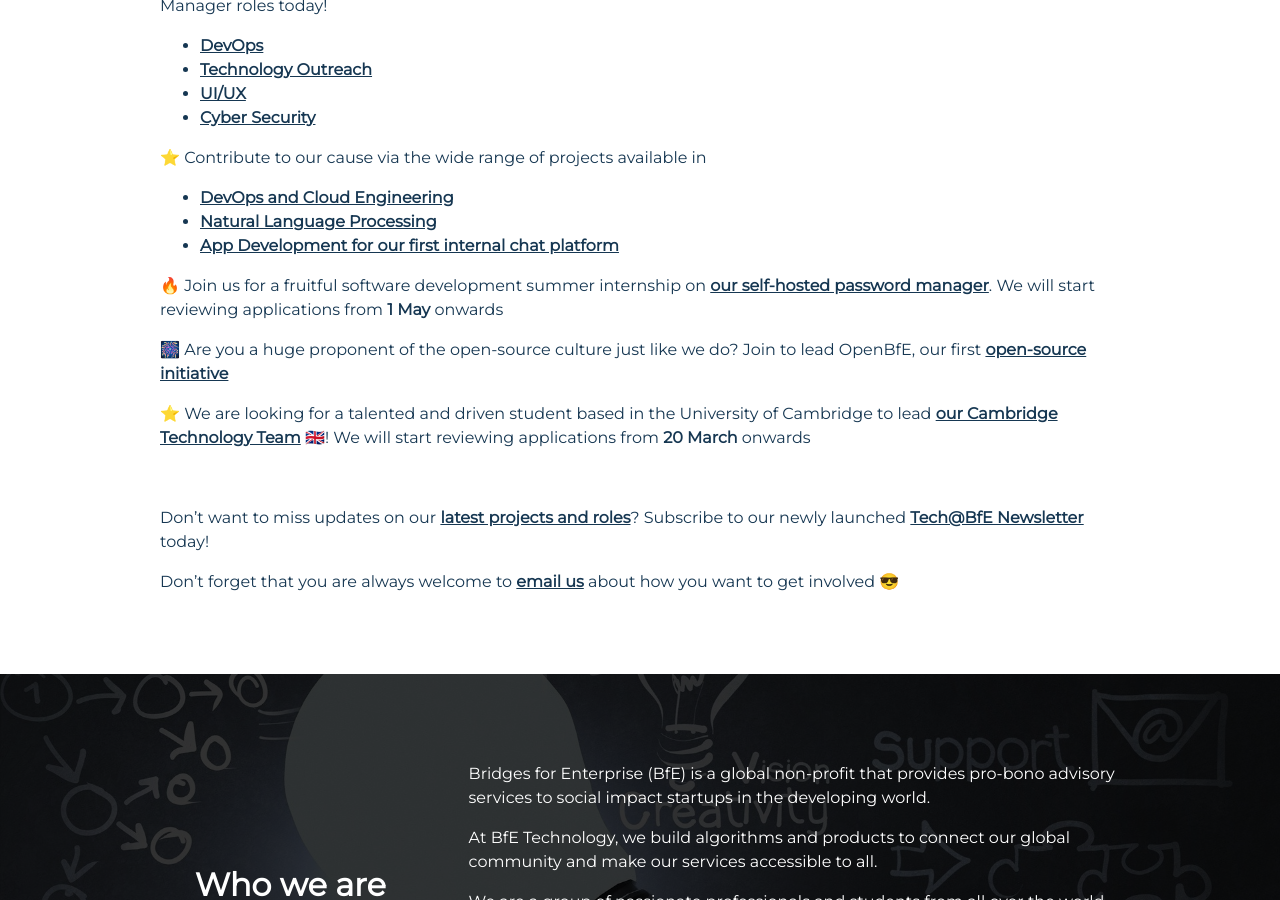
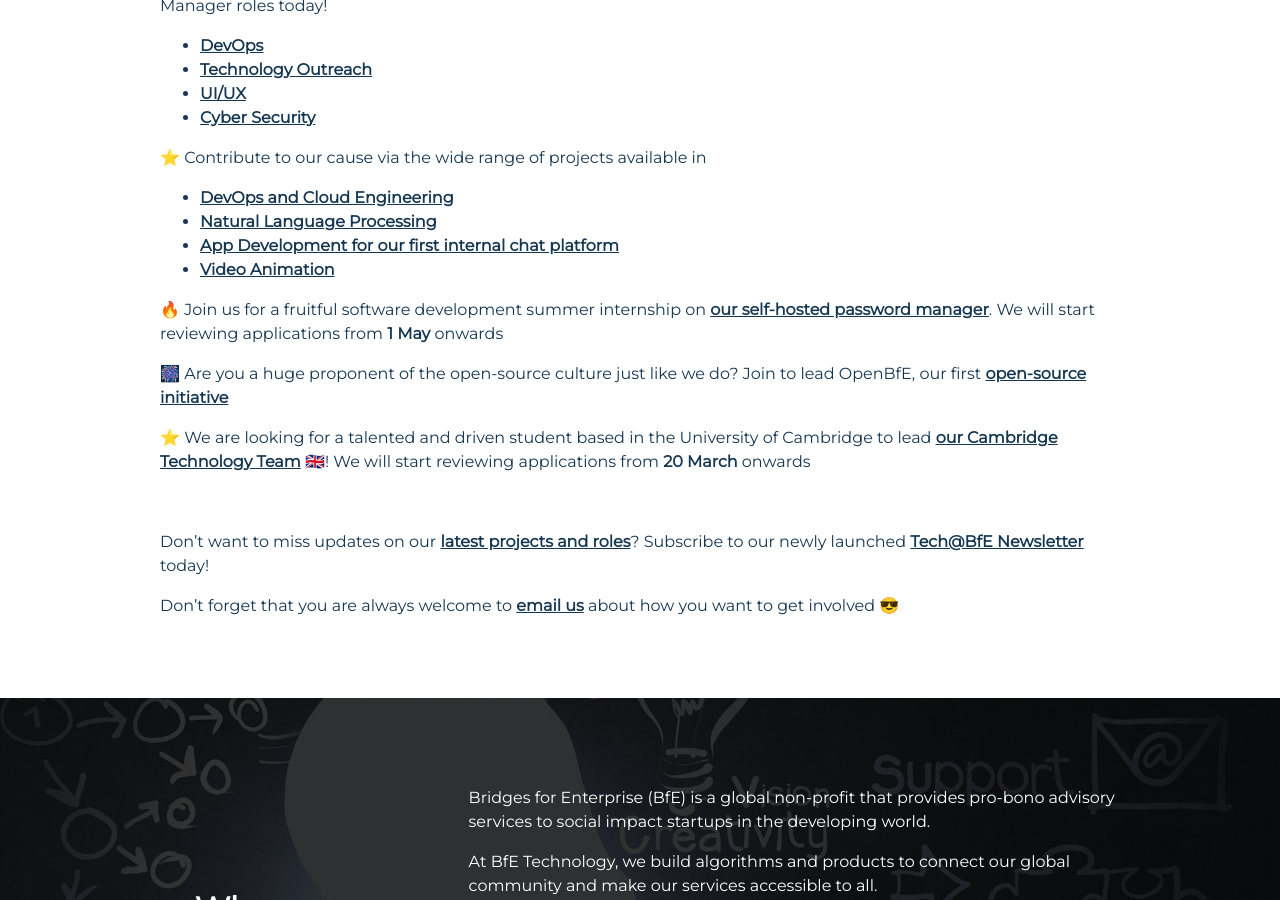
Before and after one commit to BfE-Technology/BfE-Technology.github.io, a Jekyll site: the page built from index.md, in a window 1280 px wide and 900 px high, scrolled down 1207 px. Built offline with Jekyll 4.4.1, drawn with Linux system fonts in a browser that asks for light colours; nearby versions of some CDN libraries.

Commit message:
Update index.md

```diff
--- a/index.md
+++ b/index.md
@@ -24,6 +24,7 @@ layout: default
 - <a href="https://opps.bridgesforenterprise.com/global/technology/DevOps-Project/" target="_blank">DevOps and Cloud Engineering</a>
 - <a href="https://opps.bridgesforenterprise.com/global/cambridge/singapore/new%20york/rotterdam/vancouver/technology/InvestorSelector-NLP-Project/" target="_blank">Natural Language Processing</a>
 - <a href="https://opps.bridgesforenterprise.com/global/technology/RocketChat-Project/" target="_blank">App Development for our first internal chat platform</a>
+- <a href="https://opps.bridgesforenterprise.com/global/communications/outreach/technology/VideoAnimation-Project/" target="_blank">Video Animation</a>
 
 🔥 Join us for a fruitful software development summer internship on <a href="https://opps.bridgesforenterprise.com/global/cambridge/singapore/new%20york/rotterdam/vancouver/technology/Self-hosted-Password-Manager-Project/" target="_blank">our self-hosted password manager</a>. We will start reviewing applications from **1 May** onwards
 
```
